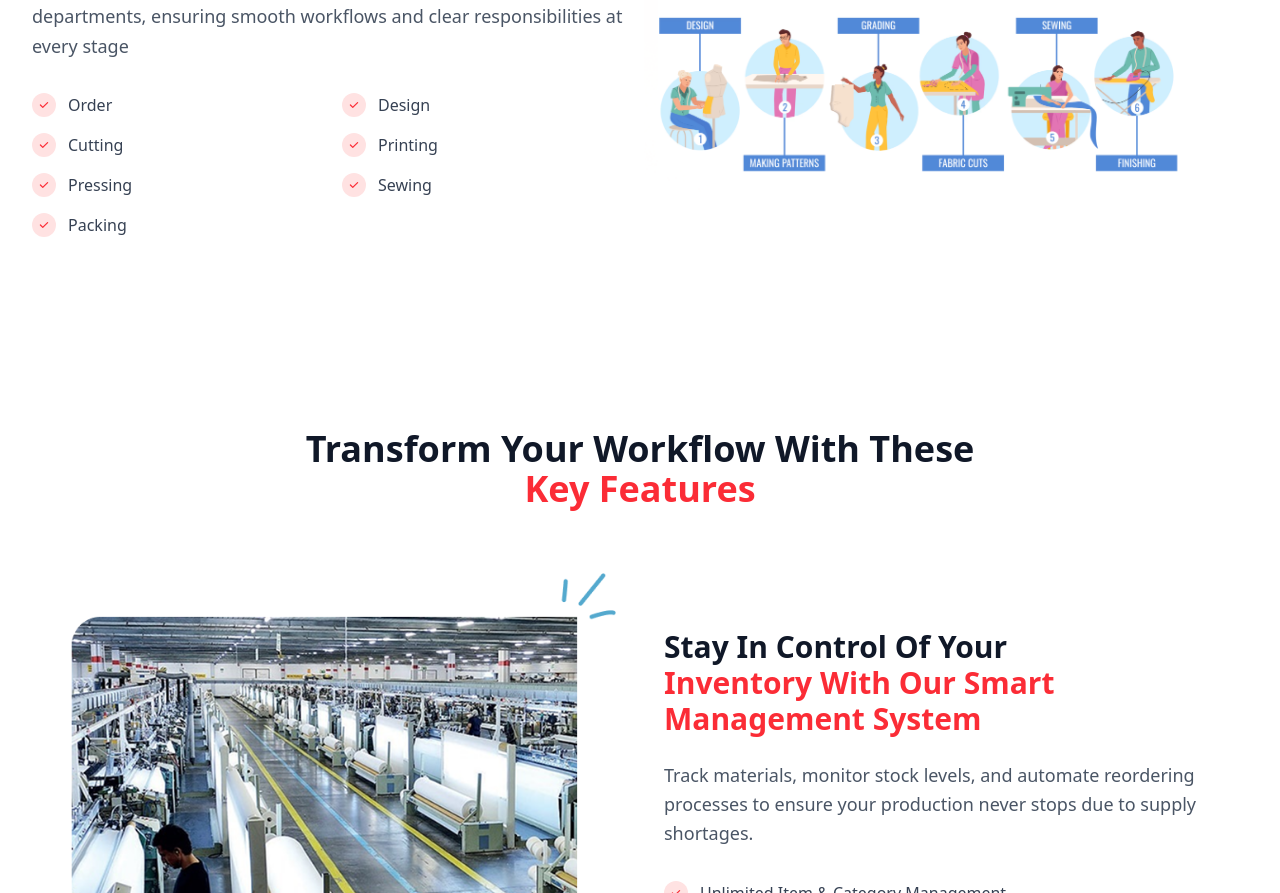
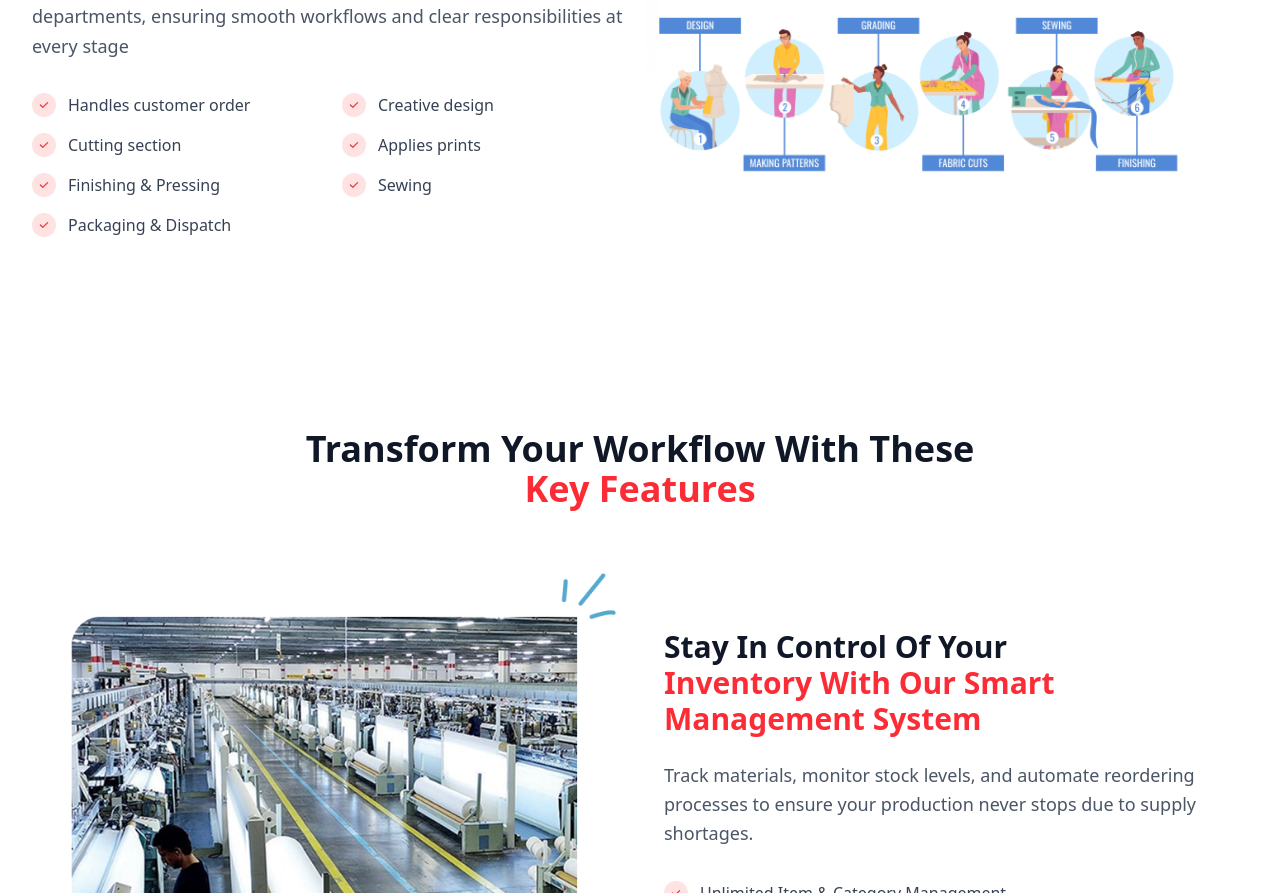
Before and after one commit to chamithsandeepa/Flowsuite-web, a React (Vite) app: page / in a window 1280 px wide. Shown: the part 2199-3092 px from the top of the page. Built offline with nearby package versions, Linux system fonts and the light colour scheme.

Commit message:
Update workflow steps for improved clarity and detail

```diff
--- a/src/components/WorkflowSection.tsx
+++ b/src/components/WorkflowSection.tsx
@@ -2,13 +2,13 @@ import { motion } from "framer-motion";
 
 const WorkflowSection = () => {
   const workflowSteps = [
-    { name: "Order", completed: true },
-    { name: "Design", completed: true },
-    { name: "Cutting", completed: true },
-    { name: "Printing", completed: true },
-    { name: "Pressing", completed: true },
+    { name: "Handles customer order", completed: true },
+    { name: "Creative design", completed: true },
+    { name: "Cutting section", completed: true },
+    { name: " Applies prints", completed: true },
+    { name: "Finishing & Pressing", completed: true },
     { name: "Sewing", completed: true },
-    { name: "Packing", completed: true },
+    { name: "Packaging & Dispatch", completed: true },
   ];
 
   return (
```
